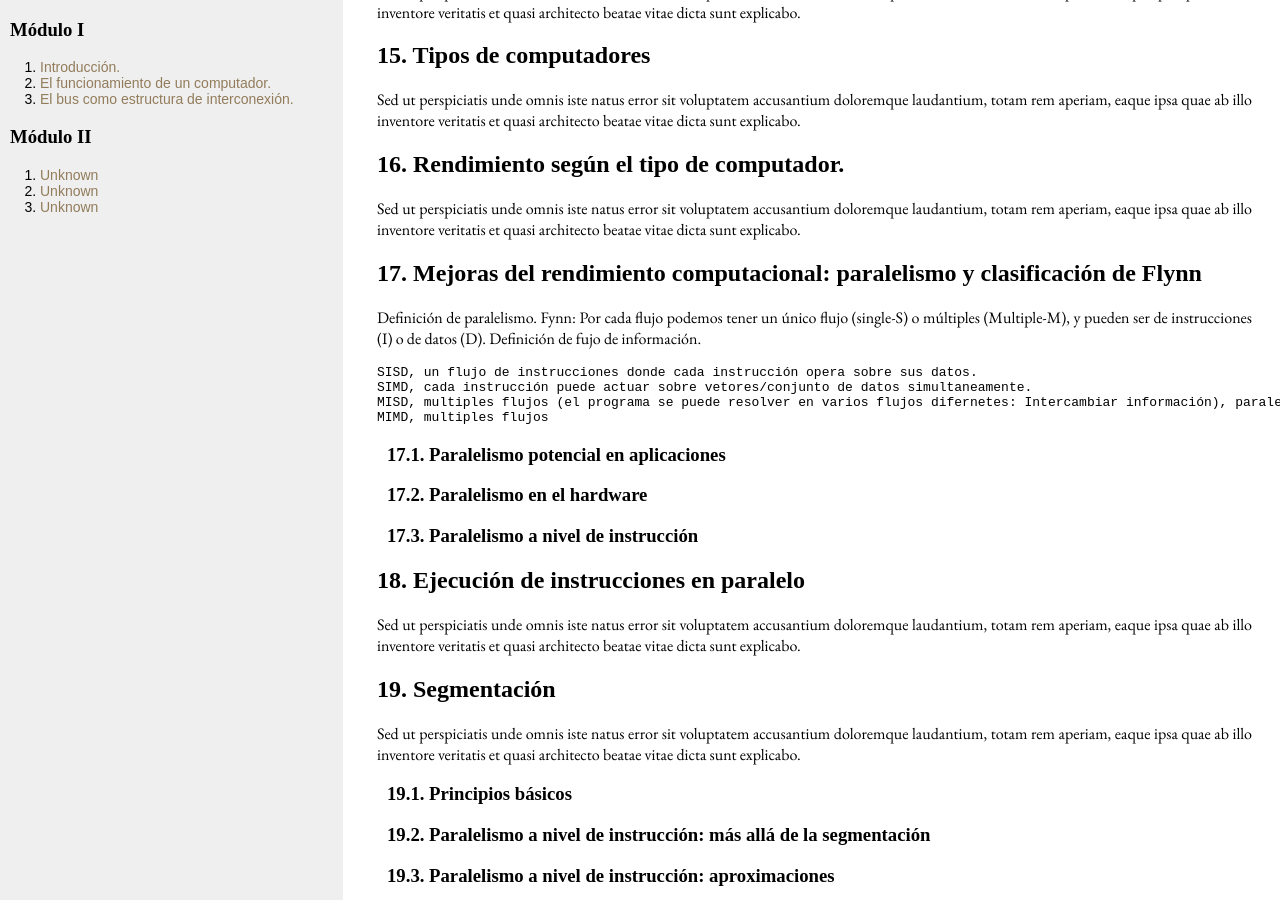
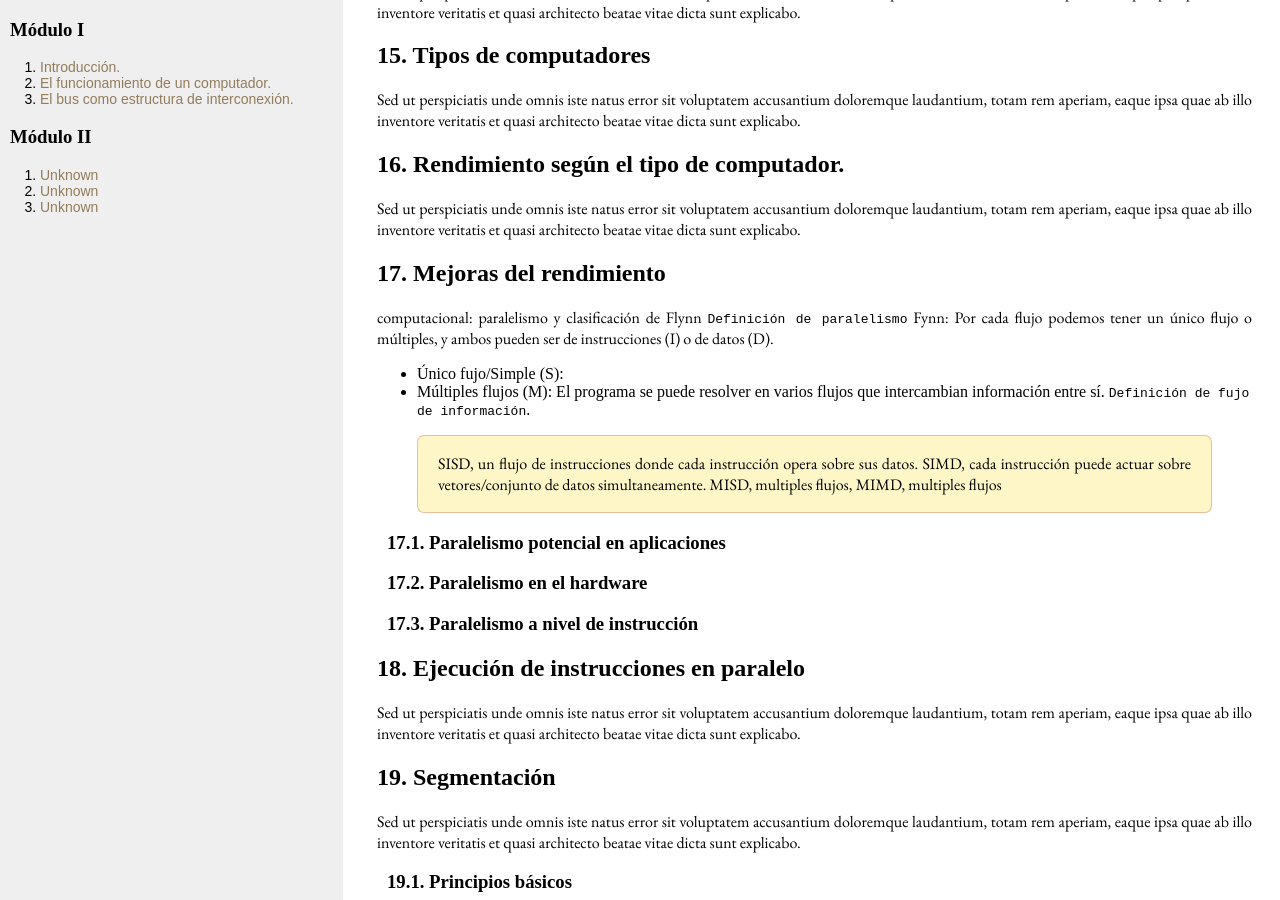
Before and after one commit to dkaerit/EDC, a Jekyll site: the page built from _posts/2020-10-05-TEMA02.md, in a window 1280 px wide and 900 px high, scrolled down 3350 px. Built offline with Jekyll 4.4.1, drawn with Linux system fonts in a browser that asks for light colours; some web fonts are replaced.

Commit message:
Update 2020-10-05-TEMA02.md

````diff
--- a/_posts/2020-10-05-TEMA02.md
+++ b/_posts/2020-10-05-TEMA02.md
@@ -114,17 +114,18 @@ Sed ut perspiciatis unde omnis iste natus error sit voluptatem accusantium dolor
 ## 16. Rendimiento según el tipo de computador.
 Sed ut perspiciatis unde omnis iste natus error sit voluptatem accusantium doloremque laudantium, totam rem aperiam, eaque ipsa quae ab illo inventore veritatis et quasi architecto beatae vitae dicta sunt explicabo.
 
-## 17. Mejoras del rendimiento computacional: paralelismo y clasificación de Flynn
-Definición de paralelismo.
-Fynn: Por cada flujo podemos tener un único flujo (single-S) o múltiples (Multiple-M), y pueden ser de instrucciones (I) o de datos (D).
-Definición de fujo de información.
+## 17. Mejoras del rendimiento
+computacional: paralelismo y clasificación de Flynn
+`Definición de paralelismo`
+Fynn: Por cada flujo podemos tener un único flujo o múltiples, y ambos pueden ser de instrucciones (I) o de datos (D).
+  * Único fujo/Simple (S):
+  * Múltiples flujos (M): El programa se puede resolver en varios flujos que intercambian información entre sí.
+`Definición de fujo de información`.
 
-```
-SISD, un flujo de instrucciones donde cada instrucción opera sobre sus datos.
-SIMD, cada instrucción puede actuar sobre vetores/conjunto de datos simultaneamente.
-MISD, multiples flujos (el programa se puede resolver en varios flujos difernetes: Intercambiar información), paralelizar la tarea,
-MIMD, multiples flujos
-```
+> SISD, un flujo de instrucciones donde cada instrucción opera sobre sus datos.
+> SIMD, cada instrucción puede actuar sobre vetores/conjunto de datos simultaneamente.
+> MISD, multiples flujos,
+> MIMD, multiples flujos
 
 ### 17.1. Paralelismo potencial en aplicaciones
 ### 17.2. Paralelismo en el hardware
````
